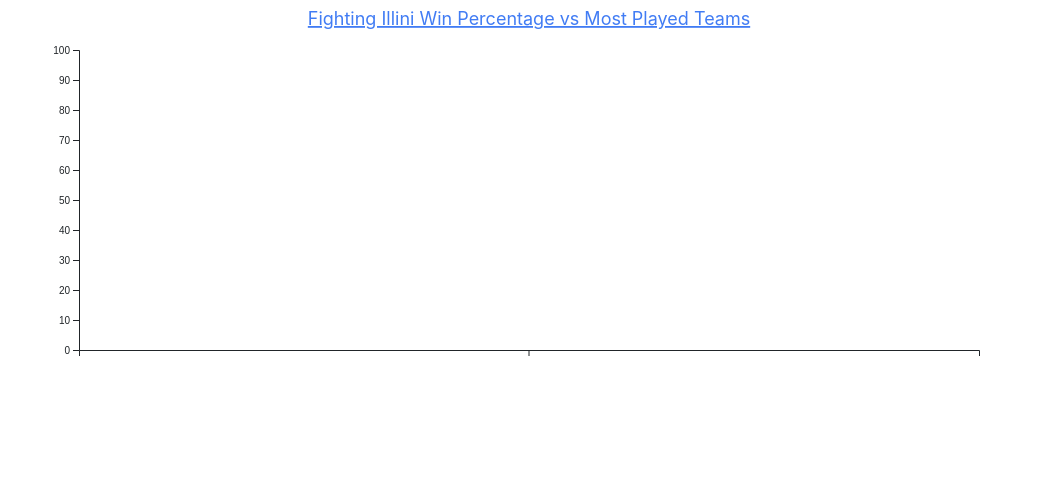
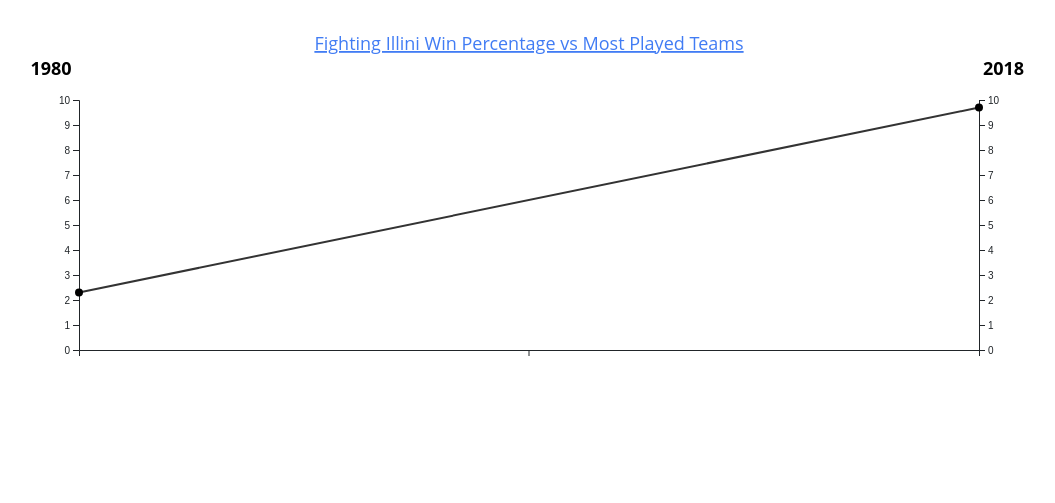
Before and after one commit to heesoo4199/uiuc-majors, a plain HTML site: page index.html in a window 1280 px wide. Shown: the whole page, without its empty margins (56-1111 px from the left). Drawn offline with nearby package versions, Linux system fonts and the light colour scheme.

Commit message:
Update vis

```diff
--- a/index.html
+++ b/index.html
@@ -16,6 +16,52 @@
     <!-- Our visualization code -->
     <script src="visualization.js"></script>
   </head>
+
+  <style>
+    body { margin:0;position:fixed;top:0;right:0;bottom:0;left:0; }
+
+    body {
+      font-family: 'Open Sans', sans-serif;
+    }
+
+    .title {
+      font-size: 18px;
+      font-weight: 700;
+    }
+
+    .slope-line {
+      stroke: #333;
+      stroke-width: 2px;
+      stroke-linecap: round;
+    }
+
+    .slope-label-left, .slope-label-right {
+      font-size: 16px;
+      cursor: default;
+      font-weight: 400;
+    }
+
+    .label-figure {
+      font-weight: 700;
+		}
+
+    .border-lines {
+      stroke: #999;
+      stroke-width: 1px;
+    }
+
+    .voronoi path {
+      fill: none;
+      pointer-events: all;
+    }
+
+    circle {
+      fill: white;
+      stroke: black;
+      stroke-width: 2px;
+    }
+  </style>
+
   <body>
     <div class="container">
       <!-- Our d3.js visualization will appear in #chart -->
--- a/visualization.js
+++ b/visualization.js
@@ -9,31 +9,40 @@ $(function() {
   //   visualize(data);
   // });
   const data = [
-    {major: "CS", startYear: 1980, endYear: 2013, startData: 2.3, endData: 10.7, startFemalePercentage: 0.4, endFemalePercentage: 0.64}
+    {department: "Enginerring", major: "CS", startYear: 1980, endYear: 2013, startData: 2.3, endData: 9.7, startFemalePercentage: 0.36, endFemalePercentage: 0.64}
   ];
+
 
   visualize(data);
 });
 
 
-var visualize = function(data) {
-  // Boilerplate:
-  var margin = { top: 50, right: 50, bottom: 150, left: 50 },
-        width = 1000 - margin.left - margin.right,
-        height = 500 - margin.top - margin.bottom;
+const visualize = function(data) {
+    const config = {
+        margin: {
+            top: 100,
+            right: 50,
+            bottom: 150,
+            left: 50
+        },
+        circleRadius: 3
+    };
 
-    var svg = d3.select("#chart")
+    config.width = 1000 - config.margin.left - config.margin.right;
+    config.height = 500 - config.margin.top - config.margin.bottom;
+
+    const svg = d3.select("#chart")
         .append("svg")
-        .attr("width", width + margin.left + margin.right)
-        .attr("height", height + margin.top + margin.bottom)
-        .style("width", width + margin.left + margin.right)
-        .style("height", height + margin.top + margin.bottom)
+        .attr("width", config.width + config.margin.left + config.margin.right)
+        .attr("height", config.height + config.margin.top + config.margin.bottom)
+        .style("width", config.width + config.margin.left + config.margin.right)
+        .style("height", config.height + config.margin.top + config.margin.bottom)
         .append("g")
-        .attr("transform", "translate(" + margin.left + "," + margin.top + ")");
+        .attr("transform", "translate(" + config.margin.left + "," + config.margin.top + ")");
 
     const yScale = d3.scaleLinear()
-        .range([height, 0])
-        .domain([0, 100]);
+        .range([config.height, 0])
+        .domain([0, 10]);
 
     // const colorScale = d3.scaleLinear()
     //     .domain([0,1])
@@ -42,39 +51,76 @@ var visualize = function(data) {
     svg.append('g')
         .call(d3.axisLeft(yScale));
 
+    svg.append("g")
+        .attr("transform", "translate( " + config.width + ", 0 )")
+        .call(d3.axisRight(yScale));
+
     const xScale = d3.scaleBand()
-        .range([0, width])
+        .range([0, config.width])
         .domain(data.map((row) => row.opp))
-        .padding(0.2)
+        .padding(0.2);
 
     svg.append('g')
-        .attr('transform', `translate(0, ${height})`)
+        .attr('transform', `translate(0, ${config.height})`)
         .call(d3.axisBottom(xScale))
         .selectAll("text")
         .attr("y", 0)
         .attr("x", 9)
         .attr("dy", ".35em");
-        // .attr("transform", "rotate(45)")
-        // .style("text-anchor", "start");
 
-    svg.selectAll()
+    const slopeGroups = svg.append("g")
+        .selectAll("g")
         .data(data)
-        .enter()
-        .append('rect')
-        .attr('x', (row) => xScale(row.opp))
-        .attr('y', (row) => yScale(row.ratio))
-        .attr('height', (row) => height - yScale(row.ratio))
-        .attr('width', xScale.bandwidth());
-        // .attr('fill', function (d) {
-        //   return colorScale(d.ratio);
+        .enter().append("g")
+        .attr("class", "slope-group");
+        // .attr("id", function(d, i) {
+        //     console.log(d, i);
+        //     d.id = "group" + i;
+        //     d.values = [];
         // });
 
+    const slopeLines = slopeGroups.append("line")
+      .attr("class", "slope-line")
+      .attr("x1", 0)
+      .attr("y1", d => yScale(d.startData))
+      .attr("x2", config.width)
+      .attr("y2", d => yScale(d.endData));
+
+    const leftSlopeCircle = slopeGroups.append("circle")
+        .attr("r", 3)
+        .attr("cy", d => yScale(d.startData))
+        .style("fill", "black");
+
+    const rightSlopeCircle = slopeGroups.append("circle")
+        .attr("r", 3)
+        .attr("cx", config.width)
+        .attr("cy", d => yScale(d.endData))
+        .style("fill", "black");
+
     svg.append("text")
-        .attr("x", (width / 2))
-        .attr("y", 0 - (margin.top / 2))
+        .attr("x", (config.width / 2))
+        .attr("y", 0 - (config.margin.top / 2))
         .attr("text-anchor", "middle")
         .style("font-size", "18px")
         .style("fill", "#417cf4")
         .style("text-decoration", "underline")
         .text("Fighting Illini Win Percentage vs Most Played Teams");
+
+    var titlesLeft = svg.append("g")
+        .attr("class", "title");
+
+    titlesLeft.append("text")
+        .attr("text-anchor", "end")
+        .attr("dx", -7.5)
+        .attr("dy", -config.margin.top / 4)
+        .text("1980");
+
+    var titlesRight = svg.append("g")
+        .attr("class", "title");
+
+    titlesRight.append("text")
+        .attr("text-anchor", "end")
+        .attr("dx", config.width + config.margin.right - 5)
+        .attr("dy", -config.margin.top / 4)
+        .text("2018");
 };
```
